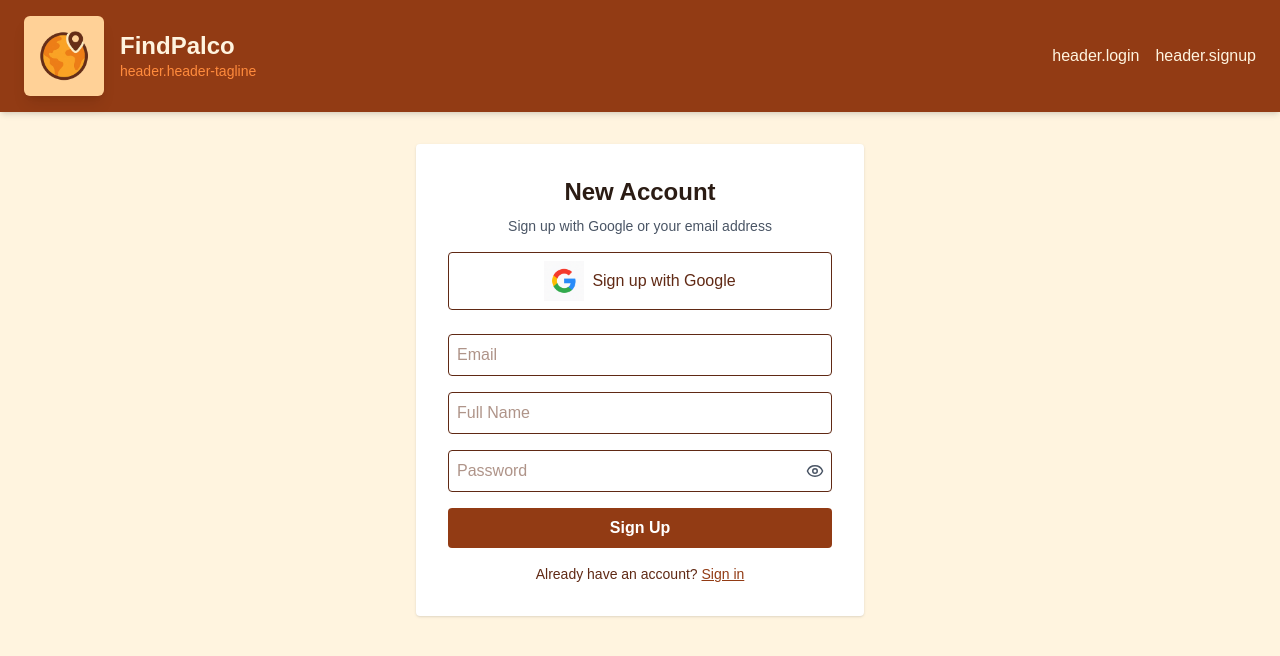
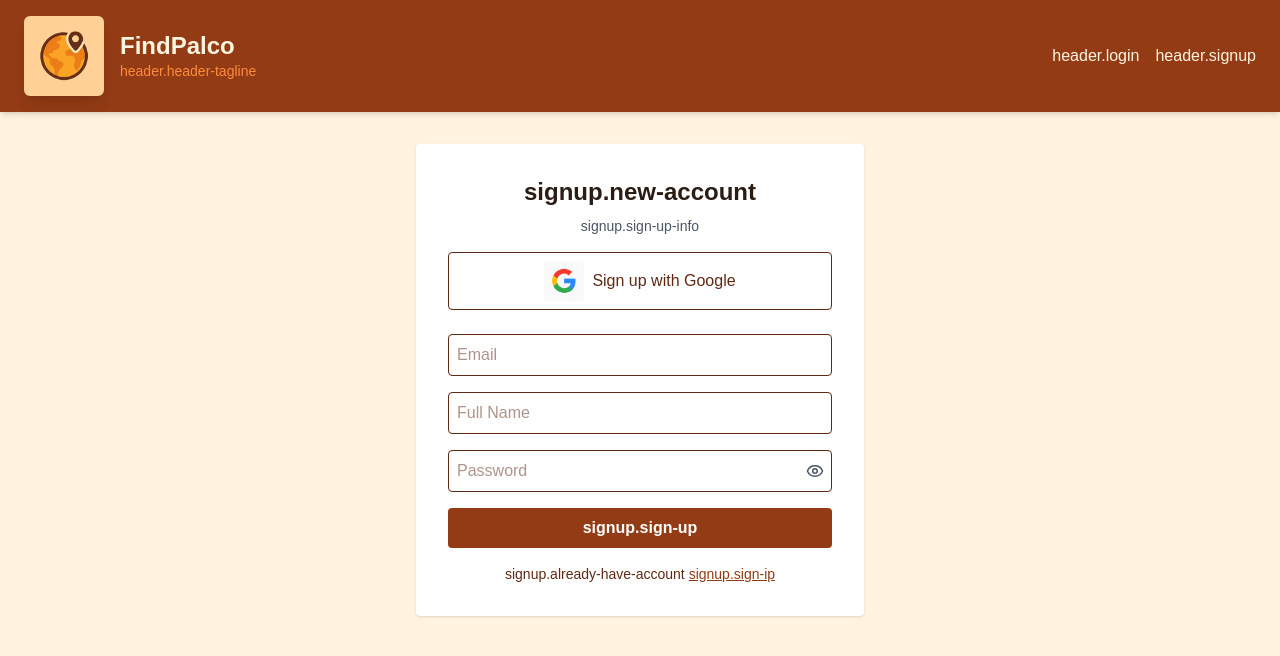
Before and after one commit to radov97/GymHajime, a Next.js app: page /en/signup in a window 1280 px wide. Shown: the top 656 px of the page. Built offline with nearby package versions, Linux system fonts and the light colour scheme; no server answers.

Commit message:
Add more i18n

```diff
--- a/eslint.config.mjs
+++ b/eslint.config.mjs
@@ -1,5 +1,5 @@
 // For more info, see https://github.com/storybookjs/eslint-plugin-storybook#configuration-flat-config-format
-import storybook from "eslint-plugin-storybook";
+import storybook from 'eslint-plugin-storybook';
 
 import { dirname } from 'path';
 import { fileURLToPath } from 'url';
@@ -12,8 +12,12 @@ const compat = new FlatCompat({
   baseDirectory: __dirname,
 });
 
-const eslintConfig = [{
-  ignores: ['.next/', 'node_modules/'],
-}, ...compat.extends('next/core-web-vitals'), ...storybook.configs["flat/recommended"]];
+const eslintConfig = [
+  {
+    ignores: ['.next/', 'node_modules/'],
+  },
+  ...compat.extends('next/core-web-vitals'),
+  ...storybook.configs['flat/recommended'],
+];
 
 export default eslintConfig;
--- a/messages/de.json
+++ b/messages/de.json
@@ -1 +1,14 @@
-{"header":{"header-tagline":" Verbinden Sie sich über das Reisen hinaus","login":"Login","signup":"Melden Sie sich an"}}
+{
+  "signup": {
+    "already-have-account": "Hast du schon ein Konto?",
+    "new-account": "Neues Konto",
+    "sign-ip": "anmelden",
+    "sign-up": "Melden Sie sich an",
+    "sign-up-info": "Mit Google oder Ihrer E-Mail-Adresse anmelden"
+  },
+  "header": {
+    "header-tagline": " Verbinden Sie sich über das Reisen hinaus",
+    "login": "Login",
+    "signup": "Melden Sie sich an"
+  }
+}
--- a/messages/en.json
+++ b/messages/en.json
@@ -1 +1,10 @@
-{"header":{"header-tagline":" Connect Beyond Travel","login":"Login","signup":"Sign Up"}}
+{
+  "signup": {
+    "already-have-account": "Already have an account?",
+    "new-account": "New Account",
+    "sign-ip": "Sign in",
+    "sign-up": "Sign Up",
+    "sign-up-info": "Sign up with Google or your email address"
+  },
+  "header": { "header-tagline": " Connect Beyond Travel", "login": "Login", "signup": "Sign Up" }
+}
--- a/messages/es.json
+++ b/messages/es.json
@@ -1 +1,14 @@
-{"header":{"header-tagline":" Conéctate más allá de los viajes","login":"Acceso","signup":"Inscribirse"}}
+{
+  "signup": {
+    "already-have-account": "¿Ya tienes una cuenta?",
+    "new-account": "Nueva cuenta",
+    "sign-ip": "Iniciar sesión",
+    "sign-up": "Inscribirse",
+    "sign-up-info": "Regístrate con Google o tu dirección de correo electrónico"
+  },
+  "header": {
+    "header-tagline": " Conéctate más allá de los viajes",
+    "login": "Acceso",
+    "signup": "Inscribirse"
+  }
+}
--- a/messages/fr.json
+++ b/messages/fr.json
@@ -1 +1,14 @@
-{"header":{"header-tagline":" Connectez-vous au-delà du voyage","login":"Se connecter","signup":"S'inscrire"}}
+{
+  "signup": {
+    "already-have-account": "Vous avez déjà un compte ?",
+    "new-account": "Nouveau compte",
+    "sign-ip": "Se connecter",
+    "sign-up": "S'inscrire",
+    "sign-up-info": "Inscrivez-vous avec Google ou votre adresse e-mail"
+  },
+  "header": {
+    "header-tagline": " Connectez-vous au-delà du voyage",
+    "login": "Se connecter",
+    "signup": "S'inscrire"
+  }
+}
--- a/messages/it.json
+++ b/messages/it.json
@@ -1 +1,14 @@
-{"header":{"header-tagline":" Connettiti oltre il viaggio","login":"Login","signup":"Iscrizione"}}
+{
+  "signup": {
+    "already-have-account": "Hai già un account?",
+    "new-account": "Nuovo account",
+    "sign-ip": "Registrazione",
+    "sign-up": "Iscrizione",
+    "sign-up-info": "Registrati con Google o con il tuo indirizzo email"
+  },
+  "header": {
+    "header-tagline": " Connettiti oltre il viaggio",
+    "login": "Login",
+    "signup": "Iscrizione"
+  }
+}
--- a/messages/ro.json
+++ b/messages/ro.json
@@ -1 +1,14 @@
-{"header":{"header-tagline":" Conectează-te dincolo de călătorii","login":"Log in","signup":"Înregistrare"}}
+{
+  "signup": {
+    "already-have-account": "Ai deja un cont?",
+    "new-account": "Cont nou",
+    "sign-ip": "Conectare",
+    "sign-up": "Înregistrare",
+    "sign-up-info": "Înregistrează-te cu Google sau cu adresa ta de e-mail"
+  },
+  "header": {
+    "header-tagline": " Conectează-te dincolo de călătorii",
+    "login": "Log in",
+    "signup": "Înregistrare"
+  }
+}
--- a/messages/tl.json
+++ b/messages/tl.json
@@ -1 +1,14 @@
-{"header":{"header-tagline":" Connect Beyond Travel","login":"Mag-login","signup":"Mag-sign Up"}}
+{
+  "signup": {
+    "already-have-account": "Mayroon ka nang account?",
+    "new-account": "Bagong Account",
+    "sign-ip": "Mag-sign in",
+    "sign-up": "Mag-sign Up",
+    "sign-up-info": "Mag-sign up sa Google o sa iyong email address"
+  },
+  "header": {
+    "header-tagline": " Connect Beyond Travel",
+    "login": "Mag-login",
+    "signup": "Mag-sign Up"
+  }
+}
--- a/src/app/[locale]/signup/page.js
+++ b/src/app/[locale]/signup/page.js
@@ -3,11 +3,13 @@
 import { useState } from 'react';
 import supabase from '@/lib/supabaseClient';
 import { useRouter } from 'next/navigation';
-import { useLocale } from 'next-intl';
+import { useLocale, useTranslations } from 'next-intl';
 import Link from 'next/link';
 import Image from 'next/image';
 import { Eye, EyeOff } from 'lucide-react';
 import ClientOnly from '@/lib/ClientOnly';
+import ButtonPalco from '@/components/ButtonPalco';
+import { ButtonRank, ButtonType } from '@/lib/enums';
 
 export default function SignUpPage() {
   const [email, setEmail] = useState('');
@@ -17,6 +19,7 @@ export default function SignUpPage() {
   const [error, setError] = useState('');
   const router = useRouter();
   const locale = useLocale();
+  const t = useTranslations('signup');
 
   async function handleSignup(e) {
     e.preventDefault();
@@ -40,11 +43,9 @@ export default function SignUpPage() {
   return (
     <div className="max-w-md mx-auto p-8 mt-8 bg-white shadow rounded">
       <h2 className="text-2xl font-bold text-[var(--color-palco-black)] mb-2 text-center">
-        New Account
+        {t('new-account')}
       </h2>
-      <p className="mb-4 text-sm text-gray-600 text-center">
-        Sign up with Google or your email address
-      </p>
+      <p className="mb-4 text-sm text-gray-600 text-center">{t('sign-up-info')}</p>
 
       <button
         onClick={signInWithGoogle}
@@ -88,20 +89,15 @@ export default function SignUpPage() {
               {showPassword ? <EyeOff size={18} /> : <Eye size={18} />}
             </button>
           </div>
-          <button
-            type="submit"
-            className="w-full bg-[var(--color-palco)] text-white font-semibold py-2 rounded hover:opacity-90"
-          >
-            Sign Up
-          </button>
+          <ButtonPalco text={t('sign-up')} type={ButtonType.Submit} rank={ButtonRank.Primary} />
         </form>
       </ClientOnly>
       {error && <p className="text-red-600 mt-4">{error}</p>}
 
       <p className="mt-4 text-sm text-center">
-        Already have an account?{' '}
+        {t('already-have-account')}{' '}
         <Link href={`/${locale}/login`} className="text-[var(--color-palco)] font-medium underline">
-          Sign in
+          {t('sign-ip')}
         </Link>
       </p>
     </div>
```
Also changed, not shown: 1 other file (tests, documents, lock files or other folders).
